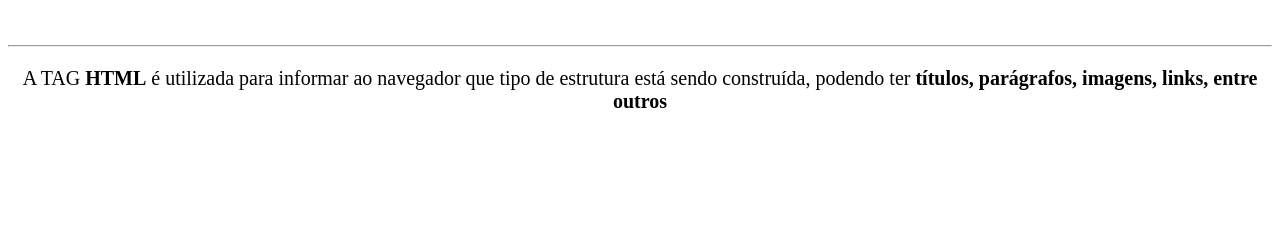
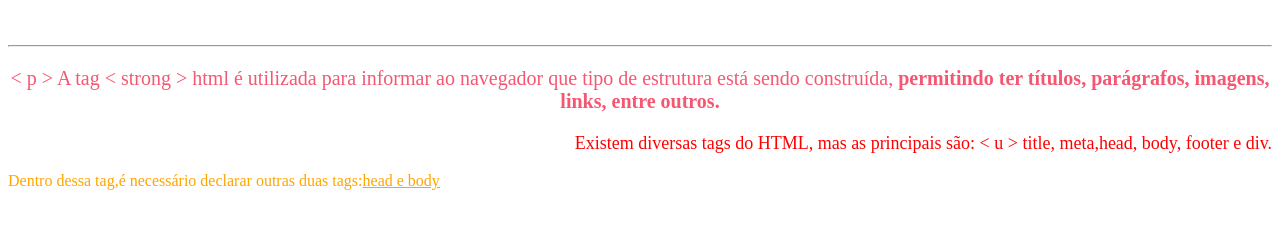
Before and after one commit to SrErickinho/Erick-Henrique-Pereira, a plain HTML site: page Aula 3.html in a window 1280 px wide. Shown: the part 61-290 px from the top of the page. Drawn offline with Linux system fonts and the light colour scheme.

Commit message:
Update Aula 3.html

```diff
--- a/Aula 3.html
+++ b/Aula 3.html
@@ -12,8 +12,11 @@
         <hr> <!--Insere uma linha na horizontal -->
 
 
-        <p  style="font-size: 20px; text-align:
-            center">A TAG <strong>HTML</strong> é utilizada para informar ao navegador que tipo de estrutura está sendo construída, podendo ter <strong>títulos, parágrafos, imagens, links, entre outros</strong></p>
-
+        <p  style="font-size: 20px; text-align: center; color:#F55772">< p > A tag < strong > html </ strong > é utilizada para informar ao navegador que tipo de estrutura está sendo construída, <strong>permitindo ter títulos, parágrafos, imagens, links, entre outros.</strong> </p>
+        <p style="text-align: right; font-size: 18px; color: red">
+        Existem diversas tags do HTML, mas as principais são: < u > title, meta,head, body, footer e div. </em> </p>
+        <p style="text-align: Left; font-size: 16px; color: orange">
+        Dentro dessa tag,é necessário declarar outras duas tags:<u>head e body</u> </p>
+     </font>
     </body>
-</html>
+ </ html >
```
